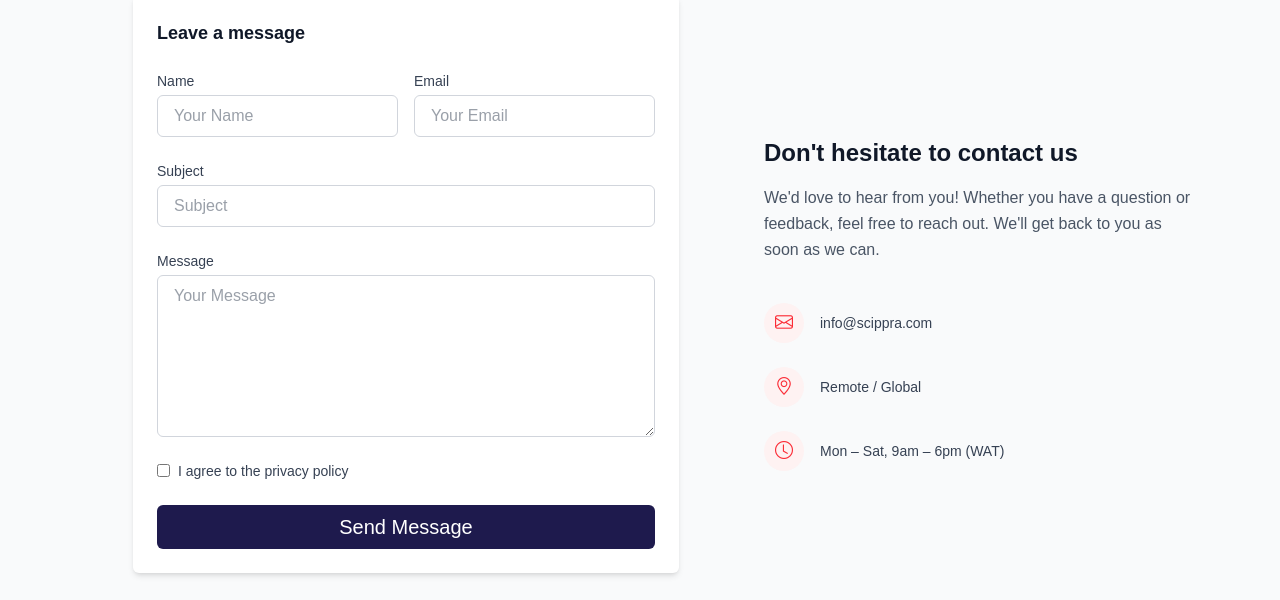
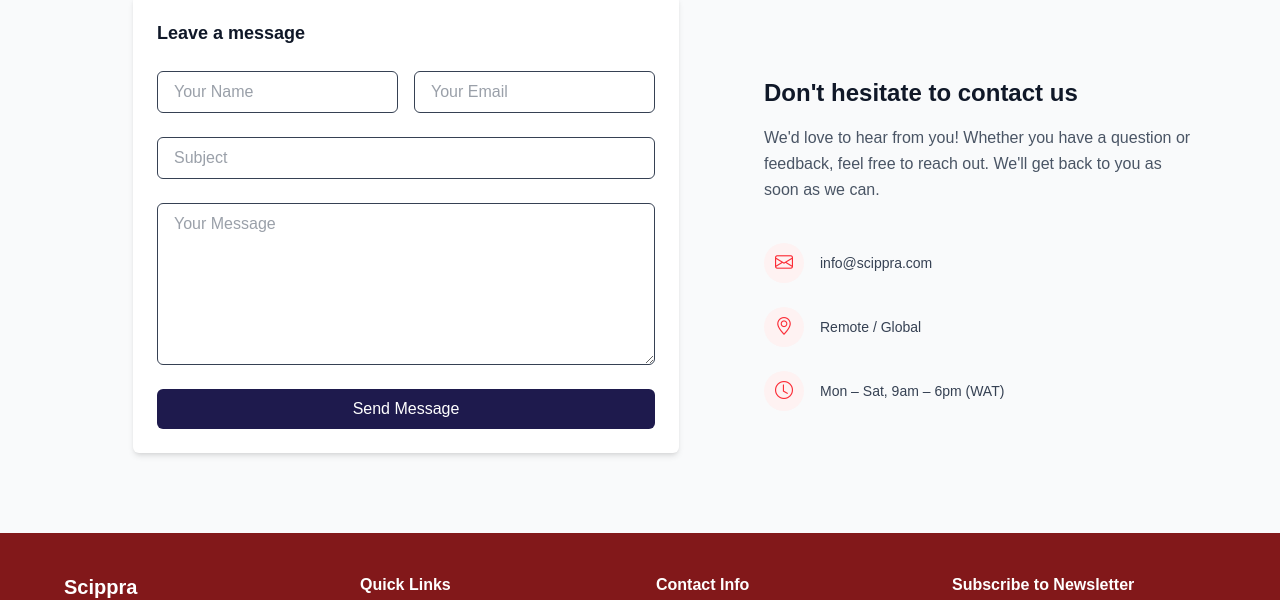
Before and after one commit to WisdomChukwuemeka/Academy, a Next.js app: page /contact in a window 1280 px wide. Shown: the part 194-794 px from the top of the page. Built offline with nearby package versions, Linux system fonts and the light colour scheme; no server answers.

Commit message:
updated courses

```diff
--- /dev/null
+++ b/app/api/contact/route.js
@@ -0,0 +1,37 @@
+import nodemailer from "nodemailer";
+
+export async function POST(req) {
+  try {
+    const { name, email, subject, message } = await req.json();
+
+    const transporter = nodemailer.createTransport({
+      host: "mail.privateemail.com",
+      port: 587,
+      secure: false,
+      auth: {
+        user: process.env.EMAIL_USER,
+        pass: process.env.EMAIL_PASS,
+      },
+    });
+
+    await transporter.sendMail({
+      from: `"Scippra Website" <${process.env.EMAIL_USER}>`,
+      to: process.env.EMAIL_USER,
+      replyTo: email,
+      subject: `New Contact Message: ${subject}`,
+      html: `
+        <h3>New Message From Website</h3>
+        <p><b>Name:</b> ${name}</p>
+        <p><b>Email:</b> ${email}</p>
+        <p><b>Subject:</b> ${subject}</p>
+        <p><b>Message:</b></p>
+        <p>${message}</p>
+      `,
+    });
+
+    return Response.json({ success: true });
+
+  } catch (error) {
+    return Response.json({ success: false }, { status: 500 });
+  }
+}
--- /dev/null
+++ b/app/contact/ContactForm.jsx
@@ -0,0 +1,79 @@
+"use client";
+
+export default function ContactForm() {
+
+  const handleSubmit = async (e) => {
+    e.preventDefault();
+
+    const formData = {
+      name: e.target.name.value,
+      email: e.target.email.value,
+      subject: e.target.subject.value,
+      message: e.target.message.value,
+    };
+
+    const res = await fetch("/api/contact", {
+      method: "POST",
+      headers: {
+        "Content-Type": "application/json",
+      },
+      body: JSON.stringify(formData),
+    });
+
+    if (res.ok) {
+      alert("Message sent successfully");
+      e.target.reset();
+    } else {
+      alert("Failed to send message");
+    }
+  };
+
+  return (
+    <form onSubmit={handleSubmit} className="flex flex-col gap-6">
+
+      <div className="flex flex-col md:flex-row gap-4">
+
+        <input
+          name="name"
+          type="text"
+          placeholder="Your Name"
+          required
+          className="w-full px-4 py-2 border rounded-md"
+        />
+
+        <input
+          name="email"
+          type="email"
+          placeholder="Your Email"
+          required
+          className="w-full px-4 py-2 border rounded-md"
+        />
+
+      </div>
+
+      <input
+        name="subject"
+        type="text"
+        placeholder="Subject"
+        required
+        className="w-full px-4 py-2 border rounded-md"
+      />
+
+      <textarea
+        name="message"
+        rows="6"
+        placeholder="Your Message"
+        required
+        className="w-full px-4 py-2 border rounded-md"
+      />
+
+      <button
+        type="submit"
+        className="w-full bg-indigo-950 text-white px-4 py-2 rounded-md hover:bg-indigo-800 transition"
+      >
+        Send Message
+      </button>
+
+    </form>
+  );
+}
--- a/app/contact/page.jsx
+++ b/app/contact/page.jsx
@@ -1,4 +1,5 @@
 import Head from "next/head";
+import ContactForm from "./ContactForm";
 
 export const metadata = {
   title: "Contact Scippra | Get Support or Ask Questions",
@@ -43,6 +44,30 @@ export const metadata = {
 };
 
 export default function Contact() {
+
+  const handleSubmit = async (e) => {
+  e.preventDefault();
+
+  const formData = {
+    name: e.target.name.value,
+    email: e.target.email.value,
+    subject: e.target.subject.value,
+    message: e.target.message.value,
+  };
+
+  const res = await fetch("/api/contact", {
+    method: "POST",
+    body: JSON.stringify(formData),
+  });
+
+  if (res.ok) {
+    alert("Message sent successfully");
+    e.target.reset();
+  } else {
+    alert("Failed to send message");
+  }
+};
+
   return (
     <>
 <div className=" bg-gray-50">
@@ -61,74 +86,7 @@ export default function Contact() {
 </h2>
 
 
-       <form className="flex flex-col gap-6">
-  {/* Name & Email */}
-  <div className="flex flex-col md:flex-row gap-4">
-    <div className="w-full md:w-1/2 flex flex-col gap-1">
-      <label htmlFor="name" className="text-sm font-medium text-gray-700">
-        Name
-      </label>
-      <input
-        id="name"
-        type="text"
-        placeholder="Your Name"
-        className="w-full px-4 py-2 border border-gray-300 rounded-md focus:outline-none focus:ring-2 focus:ring-red-500"
-      />
-    </div>
-
-    <div className="w-full md:w-1/2 flex flex-col gap-1">
-      <label htmlFor="email" className="text-sm font-medium text-gray-700">
-        Email
-      </label>
-      <input
-        id="email"
-        type="email"
-        placeholder="Your Email"
-        className="w-full px-4 py-2 border border-gray-300 rounded-md focus:outline-none focus:ring-2 focus:ring-red-500"
-      />
-    </div>
-  </div>
-
-  {/* Subject */}
-  <div className="flex flex-col gap-1">
-    <label htmlFor="subject" className="text-sm font-medium text-gray-700">
-      Subject
-    </label>
-    <input
-      id="subject"
-      type="text"
-      placeholder="Subject"
-      className="w-full px-4 py-2 border border-gray-300 rounded-md focus:outline-none focus:ring-2 focus:ring-red-500"
-    />
-  </div>
-
-  {/* Message */}
-  <div className="flex flex-col gap-1">
-    <label htmlFor="message" className="text-sm font-medium text-gray-700">
-      Message
-    </label>
-    <textarea
-      id="message"
-      rows="6"
-      placeholder="Your Message"
-      className="w-full px-4 py-2 border border-gray-300 rounded-md focus:outline-none focus:ring-2 focus:ring-red-500"
-    ></textarea>
-  </div>
-
-  {/* Privacy Policy */}
-  <label className="flex items-center gap-2 text-sm text-gray-700">
-    <input type="checkbox" className="accent-red-500" />
-    I agree to the privacy policy
-  </label>
-
-  {/* Submit */}
-  <button
-    type="submit"
-    className="w-full bg-indigo-950 text-white px-4 py-2 rounded-md hover:bg-indigo-800 transition text-md md:text-md xl:text-xl"
-  >
-    Send Message
-  </button>
-</form>
+<ContactForm />
 
         </div>
 
--- a/package.json
+++ b/package.json
@@ -18,6 +18,7 @@
     "leaflet": "^1.9.4",
     "lucide-react": "^0.562.0",
     "next": "16.0.10",
+    "nodemailer": "^8.0.2",
     "react": "19.2.1",
     "react-dom": "19.2.1",
     "react-leaflet": "^5.0.0",
```
Also changed, not shown: 1 other file (tests, documents, lock files or other folders).
